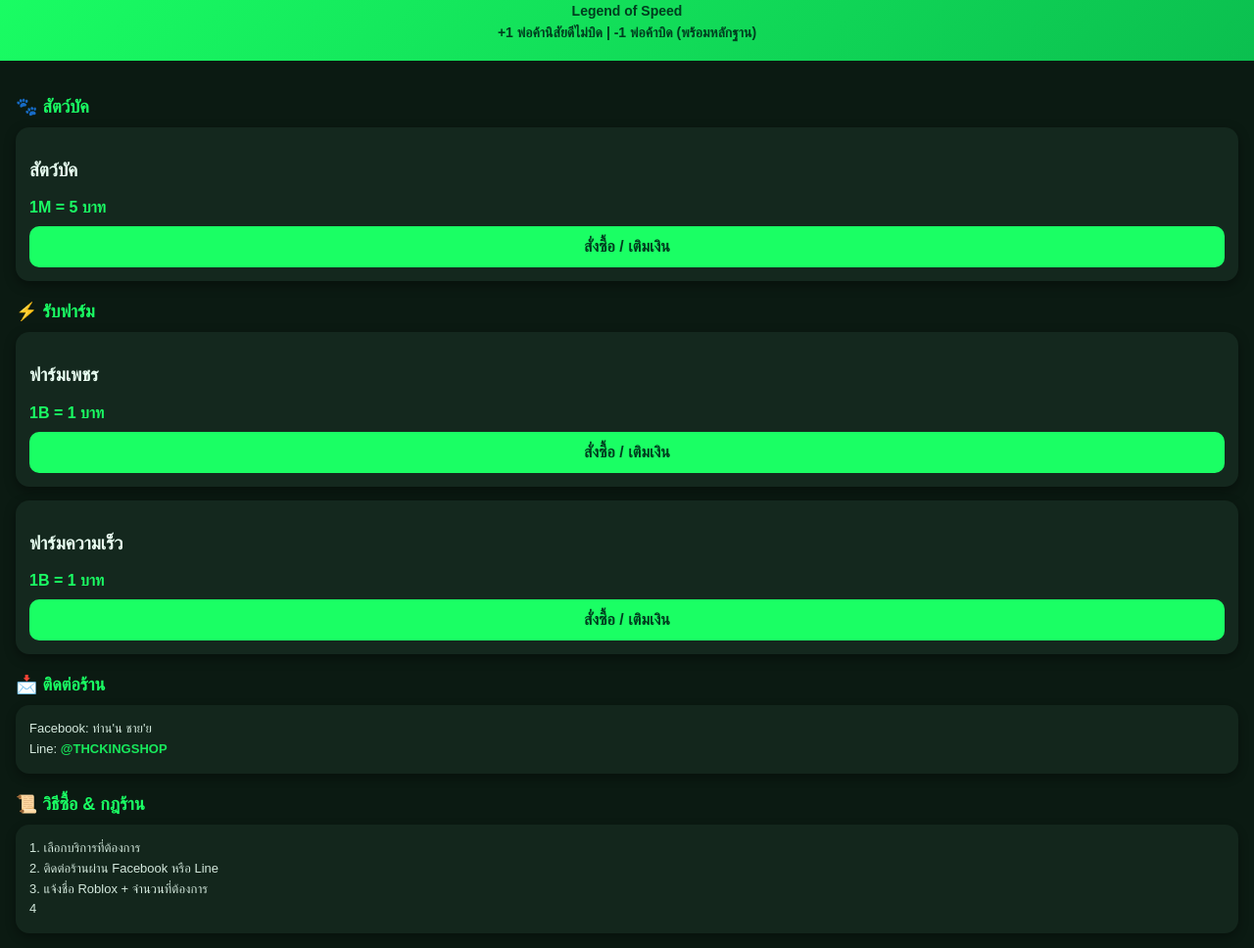
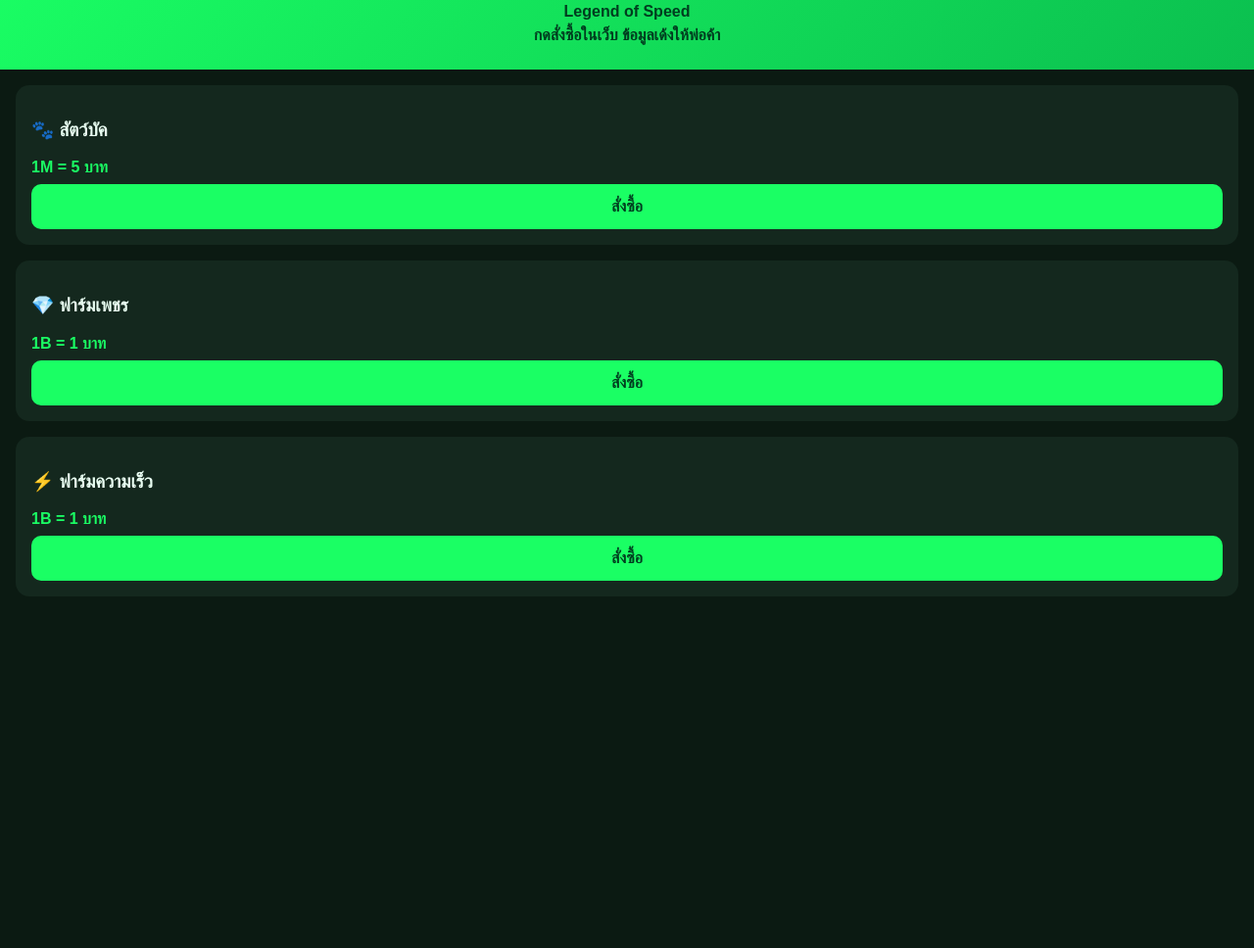
Before and after one commit to chainocap99/thckingshop, a plain HTML site: page index.html in a window 1280 px wide. Shown: the part 54-1022 px from the top of the page at 98% size. After the commit the page ends 800 px from the top, so only its background shows below. Drawn offline with Linux system fonts and the light colour scheme.

Commit message:
Update index.html

```diff
--- a/index.html
+++ b/index.html
@@ -1,14 +1,14 @@
 <!DOCTYPE html>
 <html lang="th">
 <head>
-  <meta charset="UTF-8" />
-  <meta name="viewport" content="width=device-width, initial-scale=1.0"/>
+<meta charset="UTF-8">
+<meta name="viewport" content="width=device-width, initial-scale=1.0">
 <title>THC KING SHOP | Legend of Speed</title>
 
 <style>
 body{
   margin:0;
-      font-family: Arial, sans-serif;
+  font-family:Arial, sans-serif;
   background:#0b1a12;
   color:#eafff3;
 }
@@ -18,63 +18,32 @@
   text-align:center;
   color:#003d1f;
 }
-    header h1{
-      margin:0;
-      font-size:26px;
-      font-weight:bold;
-    }
-    header p{
-      margin:6px 0 0;
-      font-size:14px;
-      font-weight:bold;
-    }
-    .container{
-      padding:16px;
-    }
-    .section-title{
-      margin:20px 0 10px;
-      font-size:18px;
-      color:#1aff64;
-      font-weight:bold;
-    }
+header h1{margin:0;font-size:26px}
+header p{margin:6px 0;font-weight:bold}
+
+.container{padding:16px}
+
 .card{
   background:#14281e;
   border-radius:14px;
-      padding:14px;
-      margin-bottom:14px;
-      box-shadow:0 4px 12px rgba(0,0,0,0.4);
+  padding:16px;
+  margin-bottom:16px;
 }
+
 .price{
   color:#1aff64;
   font-weight:bold;
-      margin:6px 0 10px;
-      font-size:16px;
+  margin:8px 0;
 }
+
 button{
   width:100%;
-      padding:12px;
+  padding:14px;
   border:none;
   border-radius:10px;
   background:#1aff64;
   color:#003d1f;
   font-size:16px;
-      font-weight:bold;
-      cursor:pointer;
-    }
-    .info{
-      font-size:13px;
-      line-height:1.6;
-      opacity:0.9;
-    }
-    footer{
-      text-align:center;
-      font-size:12px;
-      opacity:0.7;
-      padding:14px;
-    }
-    a{
-      color:#1aff64;
-      text-decoration:none;
   font-weight:bold;
 }
 </style>
@@ -85,40 +54,50 @@
 <header>
   <h1>THC KING SHOP</h1>
   <p>Legend of Speed</p>
-  <p>+1 พ่อค้านิสัยดีไม่บิด | -1 พ่อค้าบิด (พร้อมหลักฐาน)</p>
+  <p>กดสั่งซื้อในเว็บ ข้อมูลเด้งให้พ่อค้า</p>
 </header>
 
 <div class="container">
 
-  <div class="section-title">🐾 สัตว์บัค</div>
   <div class="card">
-    <h3>สัตว์บัค</h3>
+    <h3>🐾 สัตว์บัค</h3>
     <div class="price">1M = 5 บาท</div>
-    <button>สั่งซื้อ / เติมเงิน</button>
-  </div>
-
-  <div class="section-title">⚡ รับฟาร์ม</div>
-  <div class="card">
-    <h3>ฟาร์มเพชร</h3>
-    <div class="price">1B = 1 บาท</div>
-    <button>สั่งซื้อ / เติมเงิน</button>
+    <button onclick="order('สัตว์บัค 1M = 5 บาท')">สั่งซื้อ</button>
   </div>
 
   <div class="card">
-    <h3>ฟาร์มความเร็ว</h3>
+    <h3>💎 ฟาร์มเพชร</h3>
     <div class="price">1B = 1 บาท</div>
-    <button>สั่งซื้อ / เติมเงิน</button>
+    <button onclick="order('ฟาร์มเพชร 1B = 1 บาท')">สั่งซื้อ</button>
   </div>
 
-  <div class="section-title">📩 ติดต่อร้าน</div>
-  <div class="card info">
-    Facebook: ท่าน'น ชาย'ย<br>
-    Line: <a href="https://line.me/R/ti/p/@THCKINGSHOP" target="_blank">@THCKINGSHOP</a>
+  <div class="card">
+    <h3>⚡ ฟาร์มความเร็ว</h3>
+    <div class="price">1B = 1 บาท</div>
+    <button onclick="order('ฟาร์มความเร็ว 1B = 1 บาท')">สั่งซื้อ</button>
   </div>
 
-  <div class="section-title">📜 วิธีซื้อ & กฎร้าน</div>
-  <div class="card info">
-    1. เลือกบริการที่ต้องการ<br>
-    2. ติดต่อร้านผ่าน Facebook หรือ Line<br>
-    3. แจ้งชื่อ Roblox + จำนวนที่ต้องการ<br>
-    4
+</div>
+
+<script>
+function order(service){
+  const user = prompt("ชื่อ Roblox ของคุณ:");
+  if(!user) return;
+
+  const amount = prompt("จำนวนที่ต้องการ:");
+  if(!amount) return;
+
+  const result =
+    "📌 ออเดอร์ใหม่\n\n" +
+    "บริการ: " + service + "\n" +
+    "ชื่อ Roblox: " + user + "\n" +
+    "จำนวน: " + amount + "\n\n" +
+    "ก็อปข้อความนี้ไปจัดการต่อได้เลย";
+
+  alert(result);
+  console.log(result);
+}
+</script>
+
+</body>
+</html>
```
Lines whose indentation alone changed are shown as unchanged.
